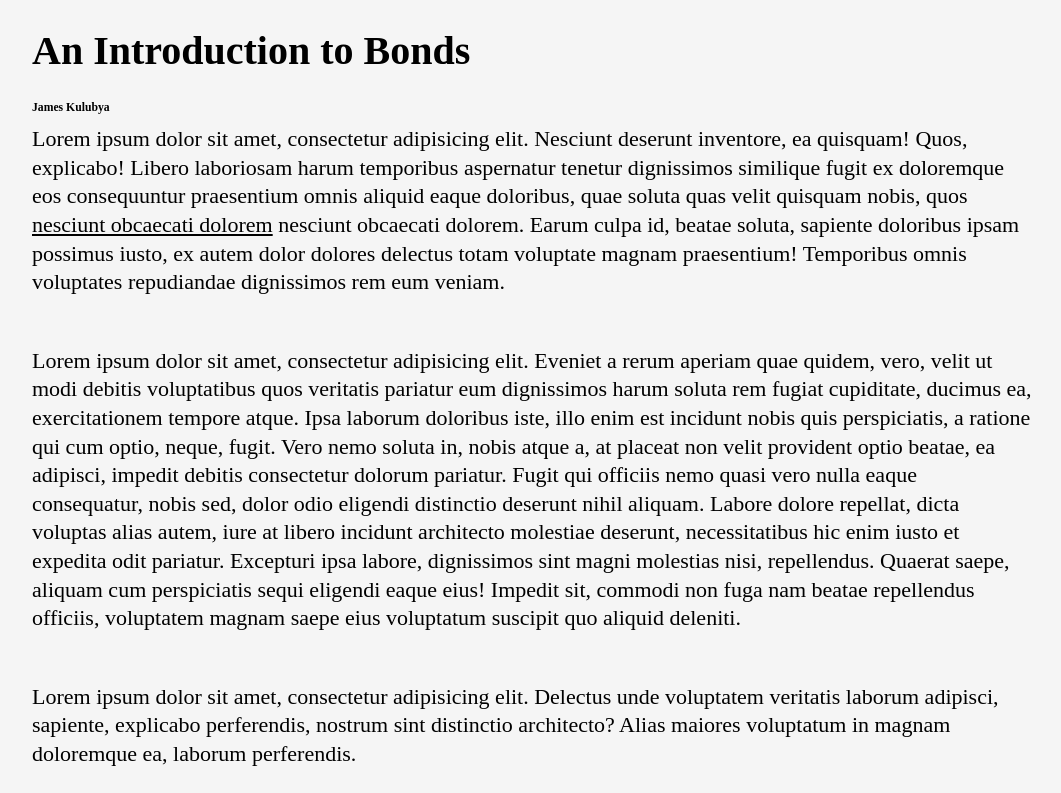
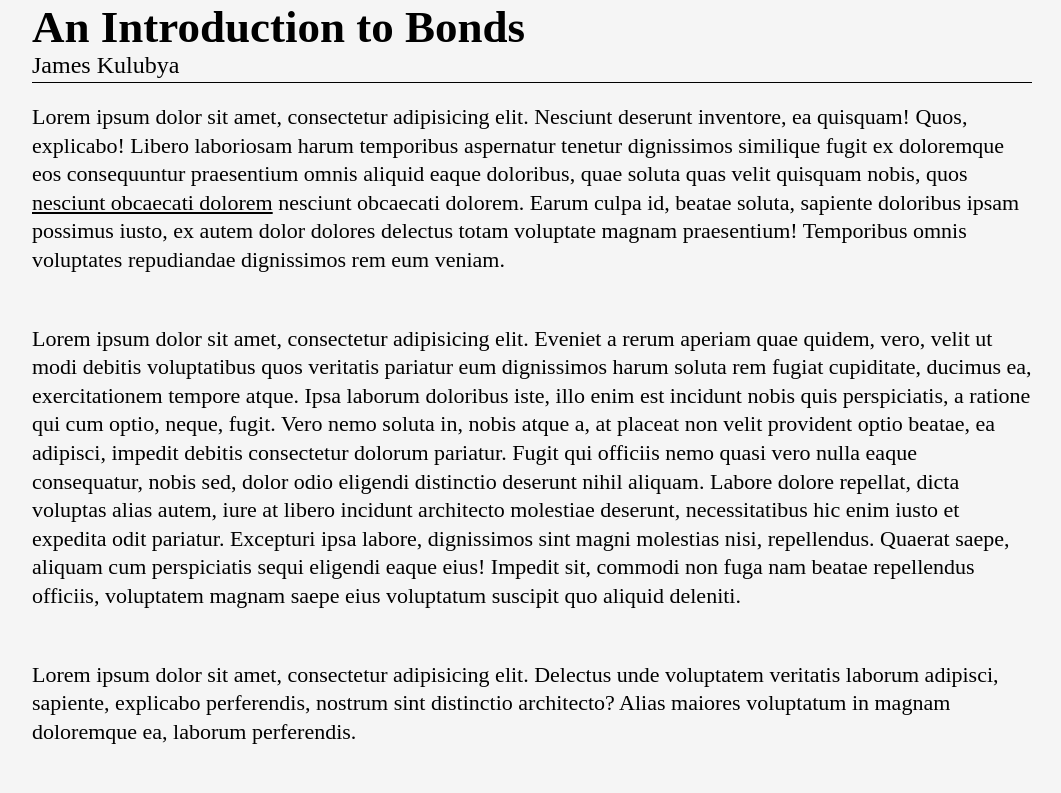
Before and after one commit to ALTX4/learn.altxafrica.com, a website: page index.html in a window 1280 px wide. Shown: the top 793 px of the page, without its empty margins (108-1169 px from the left). Drawn offline with nearby package versions, Linux system fonts and the light colour scheme; files that its build step writes are made by us from their sources.

Commit message:
Add CSS Reset Post header type added

```diff
--- a/css/main.less
+++ b/css/main.less
@@ -1,3 +1,4 @@
+@import (inline) "reset.css";
 @import (reference) "colors";
 body, html{
 	background: @body-bg;
@@ -9,8 +10,14 @@ main{
 	margin: 0 auto;
 
 	h1{
-		font-size: 4rem;
+		font-size: 4.5rem;
 		font-weight: bold;
+		margin: 5px 0 3px;
+	}
+
+	h3{
+		font-family: "Source Sans Pro Light";
+		font-size: 2.4rem;
 	}
 
 	p{
@@ -29,3 +36,9 @@ main{
 		}
 	}
 }
+
+.post-title{
+	border-bottom: 1px solid @black;
+	margin: 0 0 20px;
+	padding: 0 0 5px;
+}
--- /dev/null
+++ b/css/reset.css
@@ -0,0 +1,48 @@
+/* http://meyerweb.com/eric/tools/css/reset/
+   v2.0 | 20110126
+   License: none (public domain)
+*/
+
+html, body, div, span, applet, object, iframe,
+h1, h2, h3, h4, h5, h6, p, blockquote, pre,
+a, abbr, acronym, address, big, cite, code,
+del, dfn, em, img, ins, kbd, q, s, samp,
+small, strike, strong, sub, sup, tt, var,
+b, u, i, center,
+dl, dt, dd, ol, ul, li,
+fieldset, form, label, legend,
+table, caption, tbody, tfoot, thead, tr, th, td,
+article, aside, canvas, details, embed,
+figure, figcaption, footer, header, hgroup,
+menu, nav, output, ruby, section, summary,
+time, mark, audio, video {
+	margin: 0;
+	padding: 0;
+	border: 0;
+	font-size: 100%;
+	font: inherit;
+	vertical-align: baseline;
+}
+/* HTML5 display-role reset for older browsers */
+article, aside, details, figcaption, figure,
+footer, header, hgroup, menu, nav, section {
+	display: block;
+}
+body {
+	line-height: 1;
+}
+ol, ul {
+	list-style: none;
+}
+blockquote, q {
+	quotes: none;
+}
+blockquote:before, blockquote:after,
+q:before, q:after {
+	content: '';
+	content: none;
+}
+table {
+	border-collapse: collapse;
+	border-spacing: 0;
+}
```
